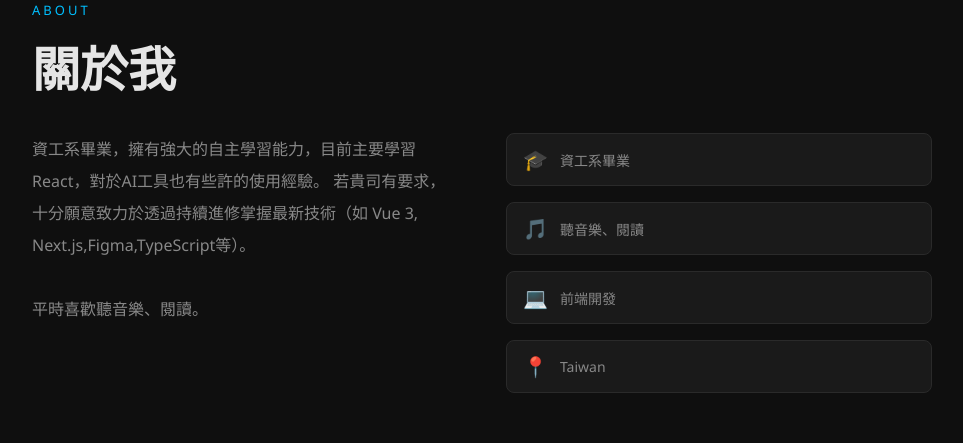
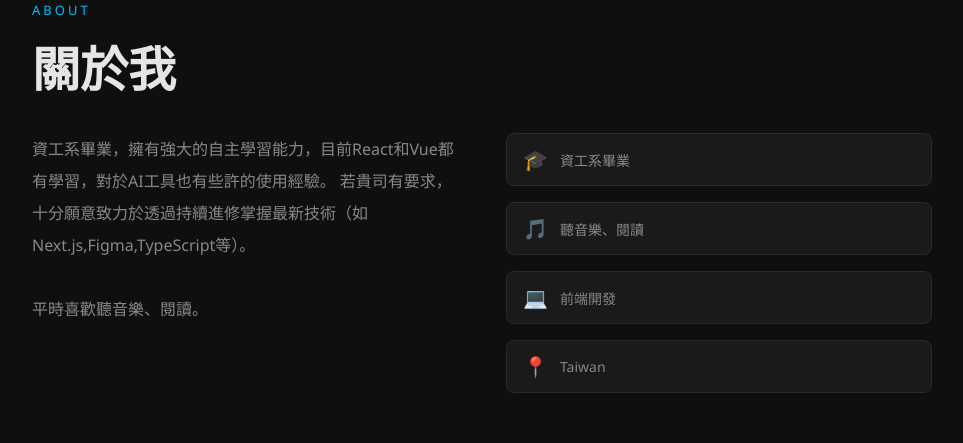
Before and after one commit to Xnerv15step/My-E-Profiles, a React (Vite) app: page / in a window 1280 px wide. Shown: the part 900-1343 px from the top of the page, without its empty margins (136-1099 px from the left). Built offline with nearby package versions, Linux system fonts and the light colour scheme.

Commit message:
修改自我介紹

```diff
--- a/src/components/About.jsx
+++ b/src/components/About.jsx
@@ -100,8 +100,8 @@ export default function About() {
         >
           {/* 左側：自我介紹文字 */}
           <p style={{ color: sub, lineHeight: 2, fontSize: 16 }}>
-            資工系畢業，擁有強大的自主學習能力，目前主要學習 React，對於AI工具也有些許的使用經驗。
-            若貴司有要求，十分願意致力於透過持續進修掌握最新技術（如 Vue 3, Next.js,Figma,TypeScript等）。
+            資工系畢業，擁有強大的自主學習能力，目前React和Vue都有學習，對於AI工具也有些許的使用經驗。
+            若貴司有要求，十分願意致力於透過持續進修掌握最新技術（如 Next.js,Figma,TypeScript等）。
             <br /><br />
             平時喜歡聽音樂、閱讀。
           </p>
```
